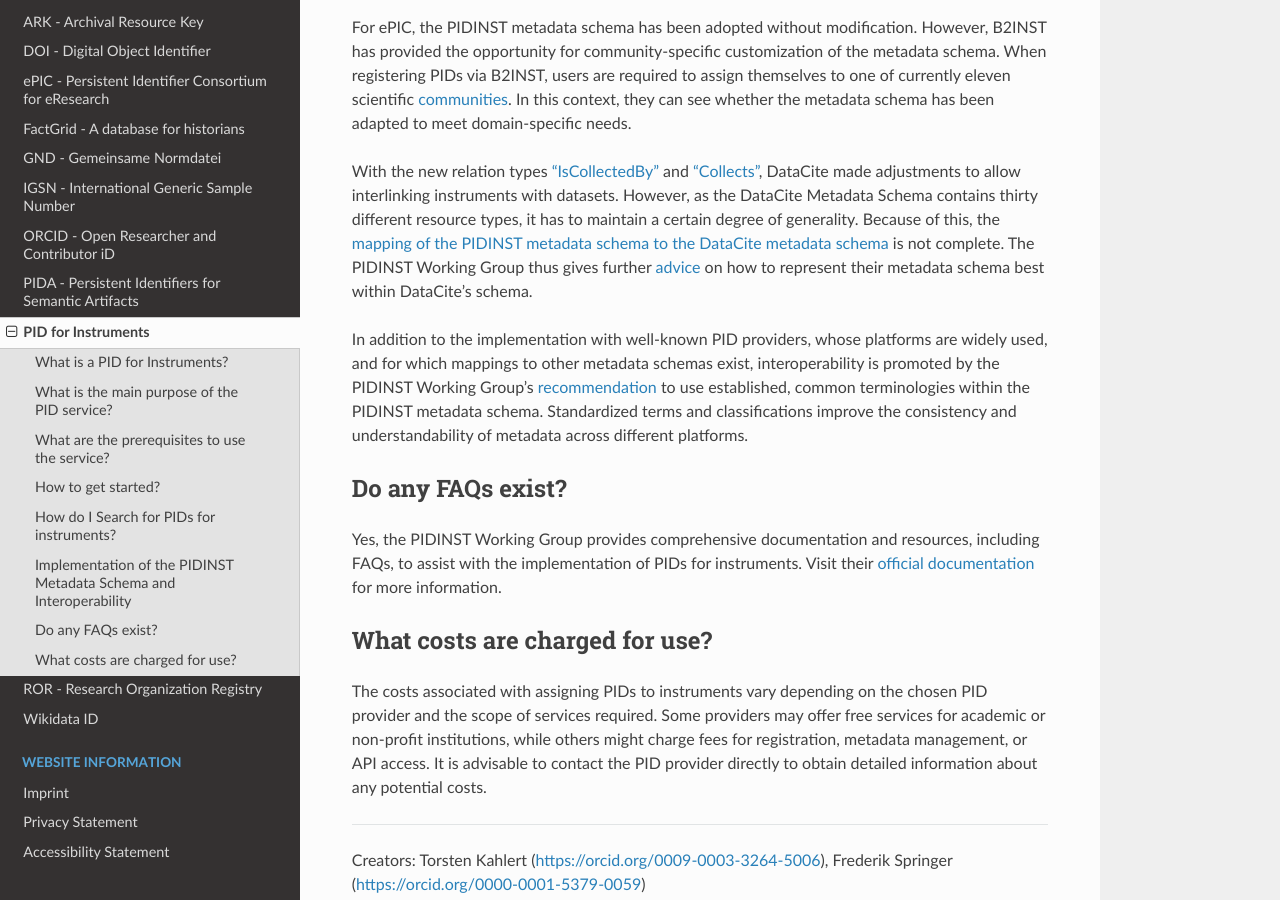
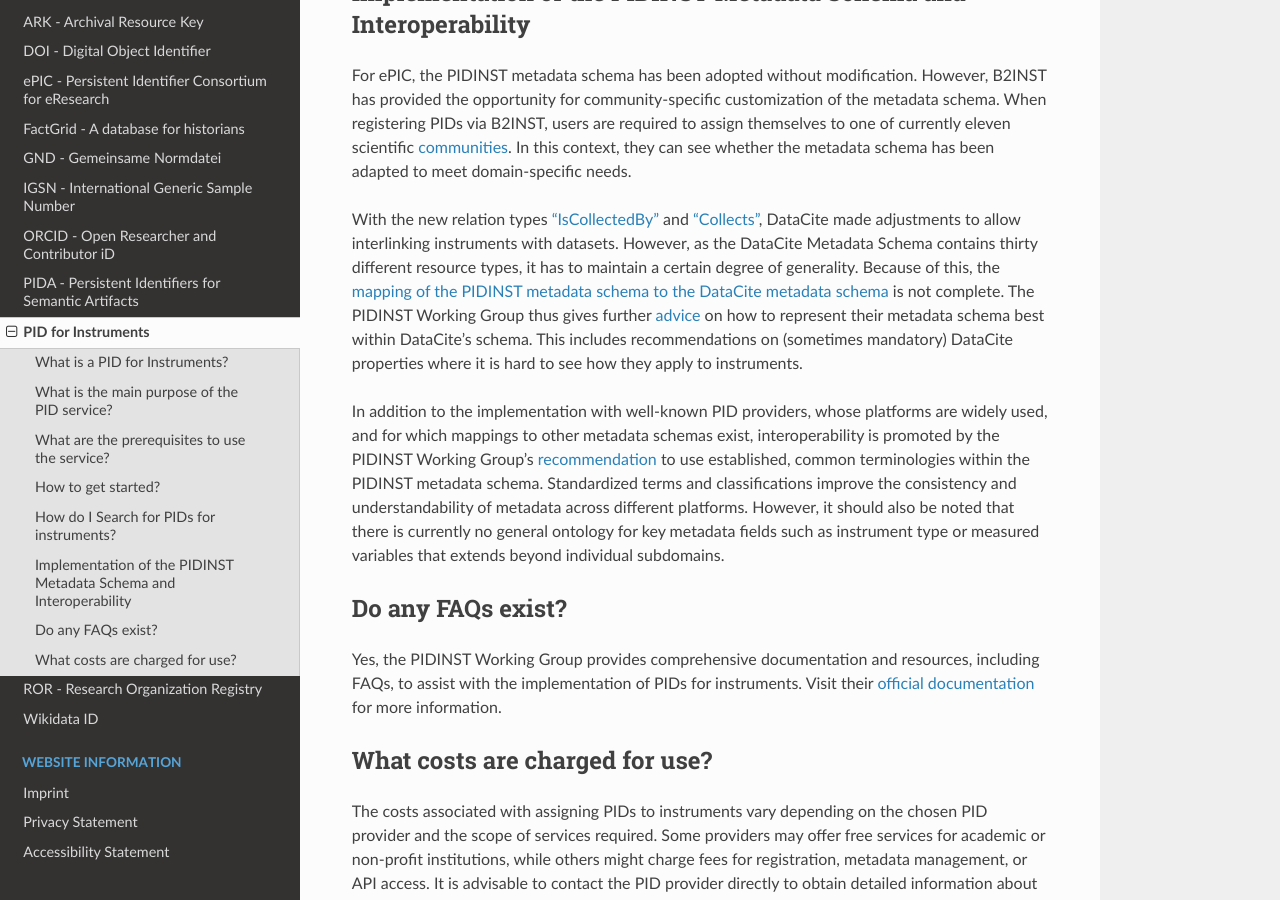
Before and after one commit to stephw-tib/pid4nfdi-training, a Sphinx documentation site: the page built from docs/source/pidinst.rst, in a window 1280 px wide and 900 px high, scrolled down 2243 px. Built offline with Sphinx 7.4.7 and the Read the Docs theme 3.1.0, drawn with Linux system fonts in a browser that asks for light colours; pages that are not in the unit, such as notebooks, are missing from menus; some of the changed text lies outside the part shown.

Commit message:
Update pidinst.rst
Signed-off-by: FSpringerTIB <Frederik.Springer@tib.eu>

```diff
--- a/docs/source/pidinst.rst
+++ b/docs/source/pidinst.rst
@@ -24,6 +24,7 @@
 What are the prerequisites to use the service?
 ----------------------------------------------
 To assign PIDs to instruments, consider the following prerequisites:
+
 * **Affiliation with a PID Provider:** Collaborate with organizations like DataCite or ePIC that offer PID services for instruments directly or work with one of their members.
 * **Metadata Preparation:** Collect detailed metadata about the instrument, adhering to the `PIDINST metadata schema <https://docs.pidinst.org/en/latest/white-paper/metadata-schema.html>`_, which includes information such as the instrument's name, type, owner, and associated datasets.
 * **Technical Integration:** Ensure your systems can interact with the PID provider's APIs or platforms for PID registration and management.
@@ -52,9 +53,9 @@
 ------------------------------------------------------------------
 For ePIC, the PIDINST metadata schema has been adopted without modification. However, B2INST has provided the opportunity for community-specific customization of the metadata schema. When registering PIDs via B2INST, users are required to assign themselves to one of currently eleven scientific `communities <https://b2inst-test.gwdg.de/communities>`_. In this context, they can see whether the metadata schema has been adapted to meet domain-specific needs.
 
-With the new relation types `"IsCollectedBy" <https://datacite-metadata-schema.readthedocs.io/en/4.5/appendices/appendix-1/relationType/#iscollectedby>`_ and `"Collects" <https://datacite-metadata-schema.readthedocs.io/en/4.5/appendices/appendix-1/relationType/#collects>`_, DataCite made adjustments to allow interlinking instruments with datasets. However, as the DataCite Metadata Schema contains thirty different resource types, it has to maintain a certain degree of generality. Because of this, the `mapping of the PIDINST metadata schema to the DataCite metadata schema <https://datacite-metadata-schema.readthedocs.io/en/4.5/mappings/pidinst/>`_ is not complete. The PIDINST Working Group thus gives further `advice <https://docs.pidinst.org/en/latest/datacite-cookbook/metadata.html>`_ on how to represent their metadata schema best within DataCite’s schema.
+With the new relation types `"IsCollectedBy" <https://datacite-metadata-schema.readthedocs.io/en/4.5/appendices/appendix-1/relationType/#iscollectedby>`_ and `"Collects" <https://datacite-metadata-schema.readthedocs.io/en/4.5/appendices/appendix-1/relationType/#collects>`_, DataCite made adjustments to allow interlinking instruments with datasets. However, as the DataCite Metadata Schema contains thirty different resource types, it has to maintain a certain degree of generality. Because of this, the `mapping of the PIDINST metadata schema to the DataCite metadata schema <https://datacite-metadata-schema.readthedocs.io/en/4.5/mappings/pidinst/>`_ is not complete. The PIDINST Working Group thus gives further `advice <https://docs.pidinst.org/en/latest/datacite-cookbook/metadata.html>`_ on how to represent their metadata schema best within DataCite’s schema. This includes recommendations on (sometimes mandatory) DataCite properties where it is hard to see how they apply to instruments.
 
-In addition to the implementation with well-known PID providers, whose platforms are widely used, and for which mappings to other metadata schemas exist, interoperability is promoted by the PIDINST Working Group’s `recommendation <https://docs.pidinst.org/en/latest/white-paper/metadata-schema-recommendations.html#using-common-terminologies>`_ to use established, common terminologies within the PIDINST metadata schema. Standardized terms and classifications improve the consistency and understandability of metadata across different platforms.
+In addition to the implementation with well-known PID providers, whose platforms are widely used, and for which mappings to other metadata schemas exist, interoperability is promoted by the PIDINST Working Group’s `recommendation <https://docs.pidinst.org/en/latest/white-paper/metadata-schema-recommendations.html#using-common-terminologies>`_ to use established, common terminologies within the PIDINST metadata schema. Standardized terms and classifications improve the consistency and understandability of metadata across different platforms. However, it should also be noted that there is currently no general ontology for key metadata fields such as instrument type or measured variables that extends beyond individual subdomains.
 
 Do any FAQs exist?
 -------------------
```
